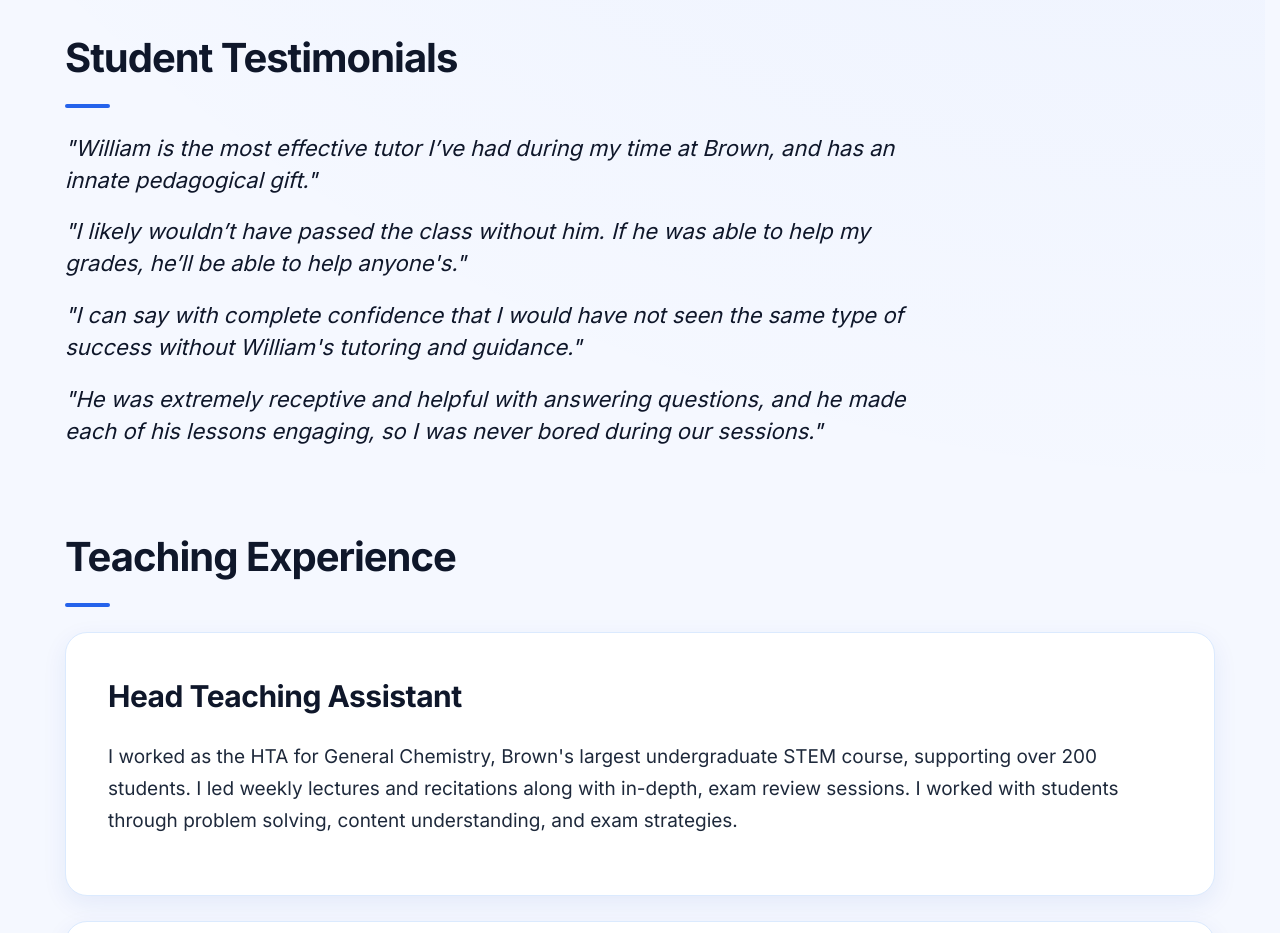
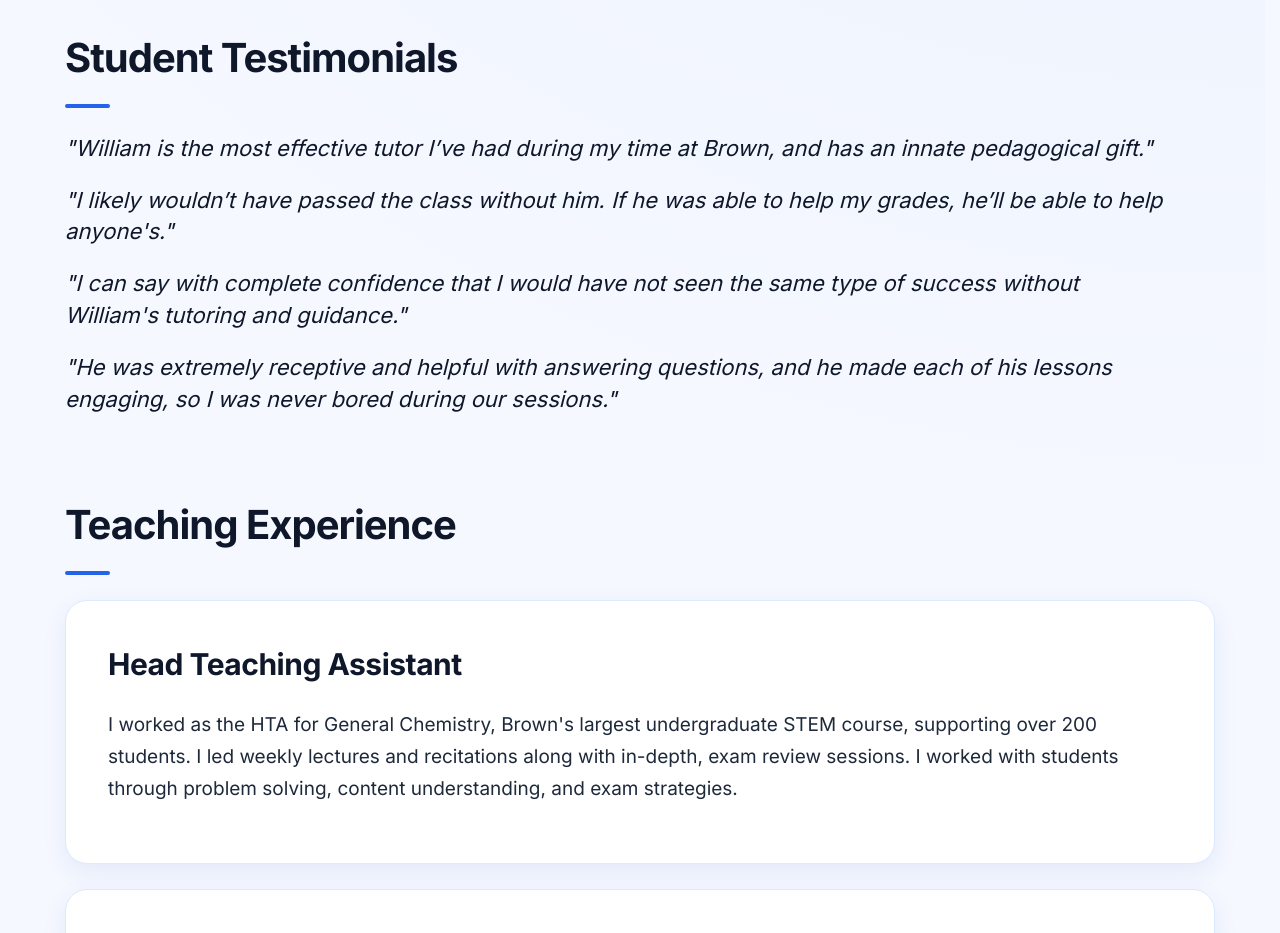
Before and after one commit to pythonschmython/william-roberts-website, a Next.js app: page / in a window 1280 px wide. Shown: the part 1260-2193 px from the top of the page. Built offline with nearby package versions, Linux system fonts and the light colour scheme.

Commit message:
width size

```diff
--- a/app/globals.css
+++ b/app/globals.css
@@ -334,7 +334,7 @@ p {
 /* ---------- Testimonials ---------- */
 
 .testimonials {
-  max-width: 850px;
+  max-width: 1100px;
   margin: 0;
 }
 
```
